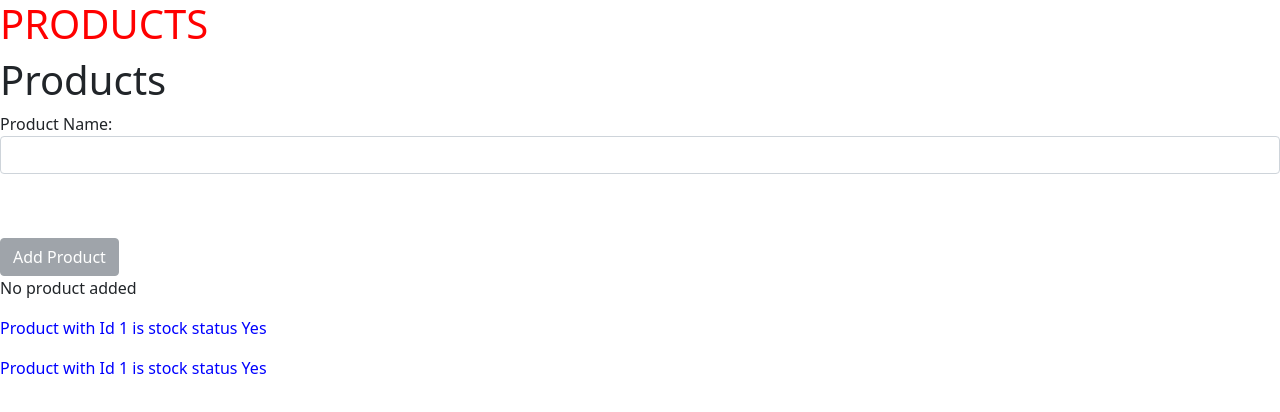
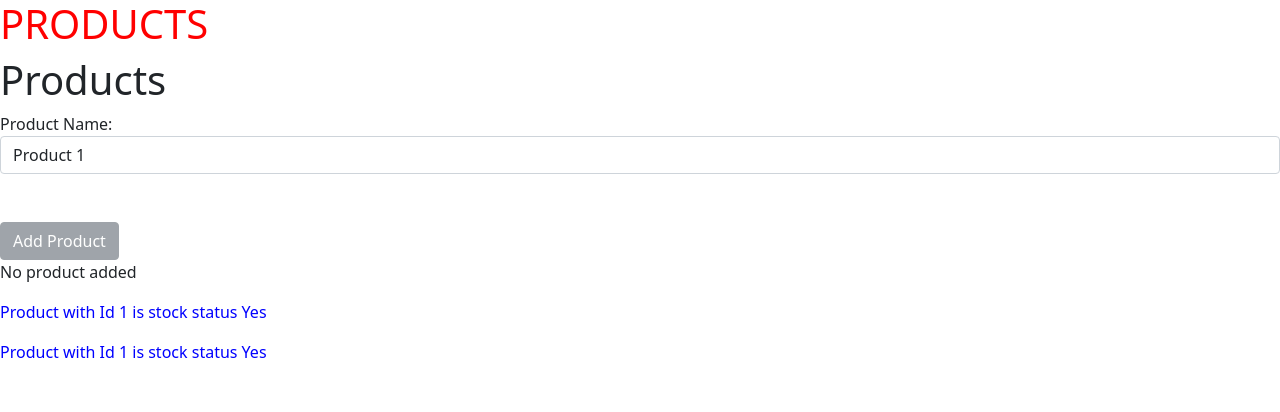
Before and after one commit to computernerdzach/angular, an Angular app in the folder my-first-project/: page / in a window 1280 px wide. Shown: the top 412 px of the page. Built offline with nearby package versions, Linux system fonts and the light colour scheme.

Commit message:
two way binding

```diff
--- a/my-first-project/src/app/app.module.ts
+++ b/my-first-project/src/app/app.module.ts
@@ -5,6 +5,7 @@ import { AppComponent } from './app.component';
 import { NgbModule } from '@ng-bootstrap/ng-bootstrap';
 import { ProductsComponent } from './products/products.component';
 import { ProductComponent } from './product/product.component';
+import { FormsModule } from '@angular/forms';
 
 @NgModule({
   declarations: [
@@ -14,7 +15,8 @@ import { ProductComponent } from './product/product.component';
   ],
   imports: [
     BrowserModule,
-    NgbModule
+    NgbModule,
+    FormsModule
   ],
   providers: [],
   bootstrap: [AppComponent]
--- a/my-first-project/src/app/products/products.component.html
+++ b/my-first-project/src/app/products/products.component.html
@@ -1,8 +1,12 @@
 <h1>Products</h1>
 <label>Product Name:</label>
-<input type="text" class="form-control" (input)=(onUpdateProductName($event))>
+<!-- <input type="text" class="form-control"
+(input)=(onUpdateProductName($event))> -->
 
-<p>{{enteredValue}}</p>
+<input type="text" class="form-control"
+[(ngModel)]="enteredValue">
+
+<!-- <p>{{enteredValue}}</p> -->
 
 <br><br>
 <button class="btn btn-secondary " [disabled]="!addProduct" (click)="onClick()">Add Product</button>
--- a/my-first-project/src/app/products/products.component.ts
+++ b/my-first-project/src/app/products/products.component.ts
@@ -8,25 +8,26 @@ import { Component } from "@angular/core";
 
 })
 export class ProductsComponent {
-    addProduct=true;
-    addProductStatus='No product added';
-    greet='howdy ';
-    enteredValue='';
+    addProduct = true;
+    addProductStatus = 'No product added';
+    greet = 'howdy ';
+    enteredValue = 'Product 1';
 
-    constructor(){
-        setTimeout(()=>{
-            this.addProduct=false
-        },4000)
+    constructor() {
+        setTimeout(() => {
+            this.addProduct = false
+        }, 4000)
     }
 
-    onClick(){
-        this.addProductStatus='Product added';
+    onClick() {
+        this.addProductStatus = 'Product added and entered value is: '
+        + this.enteredValue ;
         console.log(this.greet);
     }
 
-    onUpdateProductName(event:any){
+    onUpdateProductName(event: any) {
         console.log(event);
-        this.enteredValue=(<HTMLInputElement>event.target).value;
+        this.enteredValue = (<HTMLInputElement>event.target).value;
     }
 
 }
```
